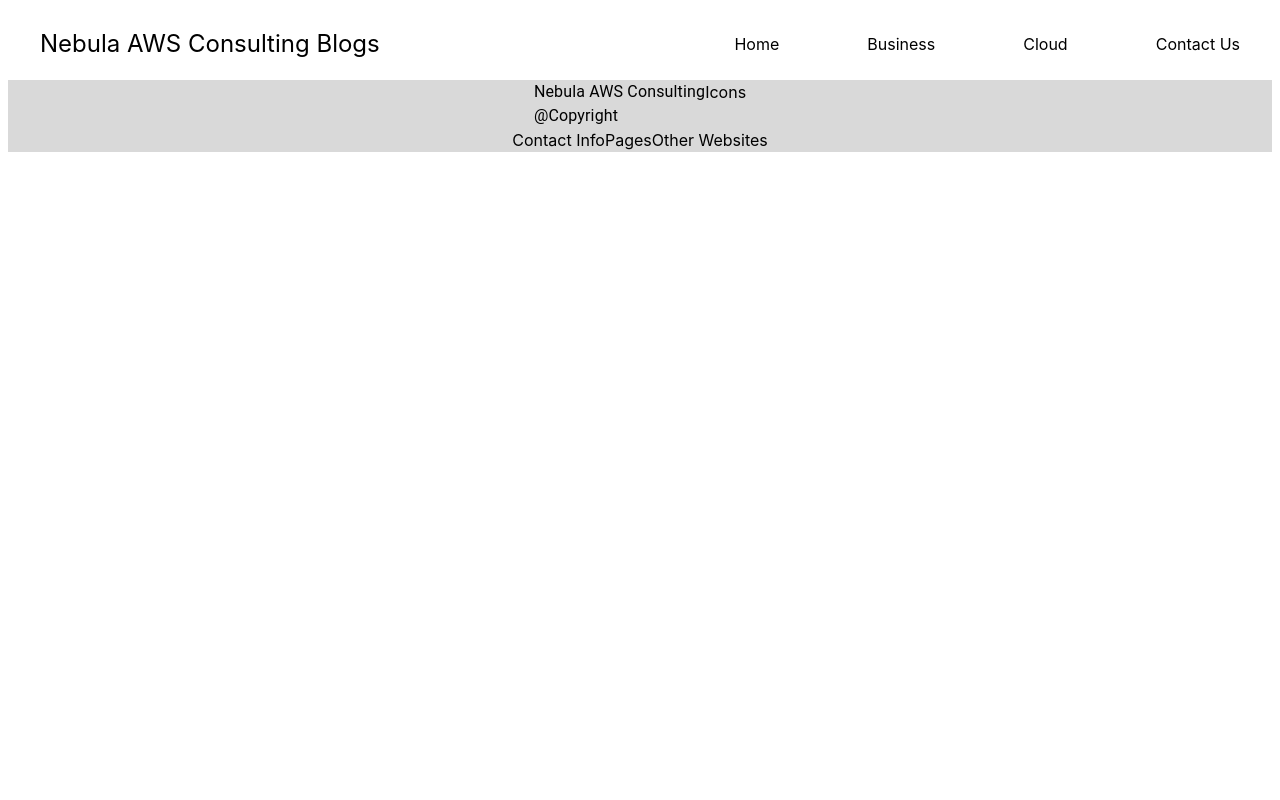
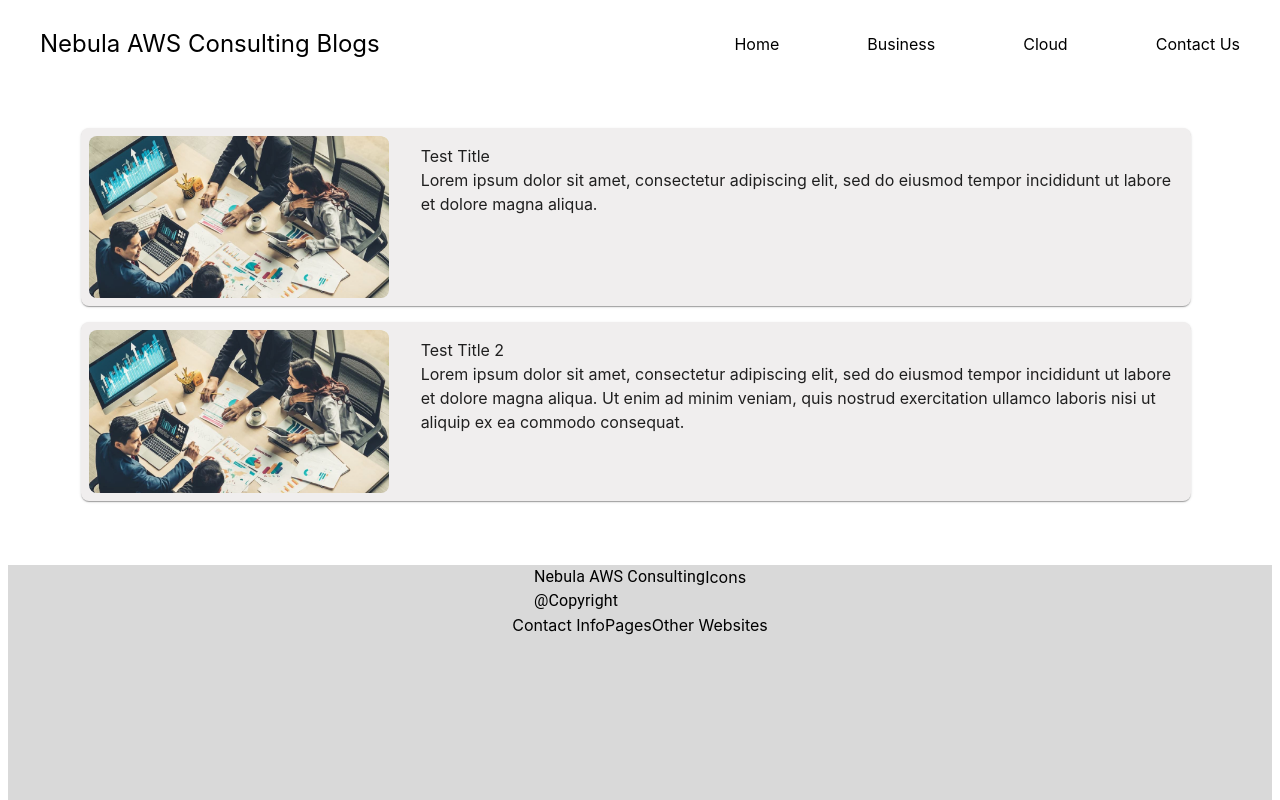
Before and after one commit to EmmanuelUrias/Nebula_AWS_Consulting_Blog, a React (Vite) app: page /business in a window 1280 px wide. Shown: the top 800 px of the page. Built offline with nearby package versions, Linux system fonts and the light colour scheme.

Commit message:
Made progress on blogpage layout

```diff
--- a/src/App.tsx
+++ b/src/App.tsx
@@ -10,6 +10,8 @@ import BusinessPage from './Pages/BusinessPage'
 import Mobile_BusinessPage from './Mobile_Pages/Mobile_BusinessPage'
 import CloudPage from './Pages/CloudPage'
 import Mobile_CloudPage from './Mobile_Pages/Mobile_CloudPage'
+import BlogPage from './Pages/BlogPage'
+import Mobile_BlogPage from './Mobile_Pages/Mobile_BlogPage'
 import ContactUs from './Pages/ContactUs'
 import Mobile_ContactPage from './Mobile_Pages/Mobile_ContactPage'
 import { useState } from 'react'
@@ -24,7 +26,7 @@ function App() {
       <Routes>
         <Route path='/' element={isBigScreen ? <HomePage/> : <Mobile_HomePage />}/>
         <Route path='/business' element={isBigScreen ? <BusinessPage/> : <Mobile_BusinessPage />}/>
-        <Route path='/business/:id' element={isBigScreen ? <BusinessPage/> : <Mobile_BusinessPage />}/>
+        <Route path='/business/:id' element={isBigScreen ? <BlogPage/> : <Mobile_BlogPage />}/>
         <Route path='/cloud' element={isBigScreen ? <CloudPage/> : <Mobile_CloudPage />}/>
         <Route path='/contactus' element={isBigScreen ? <ContactUs/> : <Mobile_ContactPage />}/>
       </Routes>
--- a/src/Blogs/BusinessBlogs.tsx
+++ b/src/Blogs/BusinessBlogs.tsx
@@ -7,4 +7,21 @@ interface businessBlogsProps {
     id: number,
 }
 
-export const businessBlogs: businessBlogsProps[]= []
+export const businessBlogs: businessBlogsProps[]= [
+    {
+    title: 'Test Title',
+    author: 'Emmanuel Urias',
+    textContent: 'test content',
+    introTextContent: 'Lorem ipsum dolor sit amet, consectetur adipiscing elit, sed do eiusmod tempor incididunt ut labore et dolore magna aliqua. ',
+    image: 'src/assets/Business_Img.png',
+    id: 1
+},
+{
+    title: 'Test Title 2',
+    author: 'Emmanuel Urias',
+    textContent: 'test content',
+    introTextContent: 'Lorem ipsum dolor sit amet, consectetur adipiscing elit, sed do eiusmod tempor incididunt ut labore et dolore magna aliqua. Ut enim ad minim veniam, quis nostrud exercitation ullamco laboris nisi ut aliquip ex ea commodo consequat. ',
+    image: 'src/assets/Business_Img.png',
+    id: 3
+}
+]
--- a/src/Components/Blog_Cards.tsx
+++ b/src/Components/Blog_Cards.tsx
@@ -1,23 +1,40 @@
-import { Box } from "@mui/material"
+import { Box, Paper } from "@mui/material"
 
 interface businessBlogsProps {
     title: string,
-    author: string,
-    textContent: string,
     introTextContent: string,
     image: string,
     id: number,
 }
 
-const Blog_Cards:React.FC<businessBlogsProps> = ({title, author, textContent, introTextContent, image}) => {
+const Blog_Cards:React.FC<businessBlogsProps> = ({title, introTextContent, image}) => {
   return (
-    <div>
-        <Box>{title}</Box>
-        <Box>{author}</Box>
-        <Box>{textContent}</Box>
-        <Box>{introTextContent}</Box>
-        <Box>{image}</Box>
-    </div>
+    <Paper sx={{
+        display: 'flex',
+        flexDirection: 'row',
+        backgroundColor: '#F0EEEE',
+        padding: '0.5rem',
+        width: '90%',
+        minWidth: '720px',
+        maxWidth: '1200px',
+        borderRadius: '8px',
+        marginTop: '1rem',
+        marginLeft: '4%',
+        '& #business_blog_img': {
+            width: '300px',
+            borderRadius: '8px',
+            objectFit: 'cover'
+        },
+        '&:hover': {
+            cursor: 'pointer'
+        }
+    }}>
+        <img id='business_blog_img'src={`${image}`}/>
+        <Box sx={{marginLeft: '2rem', marginTop: '0.5rem'}}>
+            <Box>{title}</Box>
+            <Box>{introTextContent}</Box>
+        </Box>
+    </Paper>
   )
 }
 
--- a/src/Components/Footer.tsx
+++ b/src/Components/Footer.tsx
@@ -7,6 +7,8 @@ function Footer() {
         display: 'flex',
         flexDirection: 'column',
         alignItems: 'center',
+        marginTop: '4rem',
+        height: '500px',
         backgroundColor: '#D9D9D9',
         '& > *': {
             display: 'flex',
--- /dev/null
+++ b/src/Mobile_Pages/Mobile_BlogPage.tsx
@@ -0,0 +1,9 @@
+import React from 'react'
+
+function Mobile_BlogPage() {
+  return (
+    <div>Mobile_BlogPage</div>
+  )
+}
+
+export default Mobile_BlogPage
--- a/src/Pages/BlogPage.tsx
+++ b/src/Pages/BlogPage.tsx
@@ -1,9 +1,58 @@
+import { Box } from "@mui/material"
 import { useParams } from "react-router-dom"
+import { businessBlogs } from "../Blogs/BusinessBlogs"
 
 function BlogPage() {
-    // use useParams to grab the ID and based off that Id show the Item
+    const { id = '' } = useParams()
+    const blogId = parseInt(id)
+
+    const grabBlog = () => {
+      for (let i = 0; i < businessBlogs.length; i++){
+        if(businessBlogs[i].id === blogId){
+          return businessBlogs[i]
+        }
+      }
+      return null
+    }
+
+    const blog = grabBlog()
+
+    if (blog === null) {
+      throw new Error("Blog not found");
+  }
+
+  console.log(blog.image)
+
   return (
-    <div>BlogPage</div>
+    <Box sx={{
+      display: 'flex',
+      flexWrap: 'wrap'
+    }}>
+      {blog && (
+        <>
+        <Box sx={{
+          flex: '1',
+          maxWidth: '50%',
+          '& > *': {
+            width: '100%',
+            height: 'auto'
+          }
+        }}>
+          <img src={blog.image} alt={blog.title} />
+        </Box>
+        <Box sx={{
+          flex: '1',
+          maxWidth: '50%',
+          paddingX: '1rem'
+        }}>
+           <h2>{blog.title}</h2>
+           <p>Author: {blog.author}</p>
+           <p>{blog.textContent}</p>
+           <p>{blog.introTextContent}</p>
+        </Box>
+        </>
+      )}
+    </Box>
   )
 }
 
--- a/src/Pages/BusinessPage.tsx
+++ b/src/Pages/BusinessPage.tsx
@@ -8,13 +8,16 @@ function BusinessPage() {
 
   return (
     <>
-      <Box>
+      <Box sx={{
+        display: 'flex',
+        flexDirection: 'column',
+        alignItems: 'center',
+        marginTop: '2rem'
+      }}>
         {businessBlogs.map((blog) => (
-          <Box onClick={() => navigate(`/business/${blog.id}`)}>
+          <Box key={blog.id} onClick={() => navigate(`/business/${blog.id}`)}>
             <Blog_Cards
               title={blog.title}
-              author={blog.author}
-              textContent={blog.textContent}
               introTextContent={blog.introTextContent}
               image={blog.image}
               id={blog.id}
```
